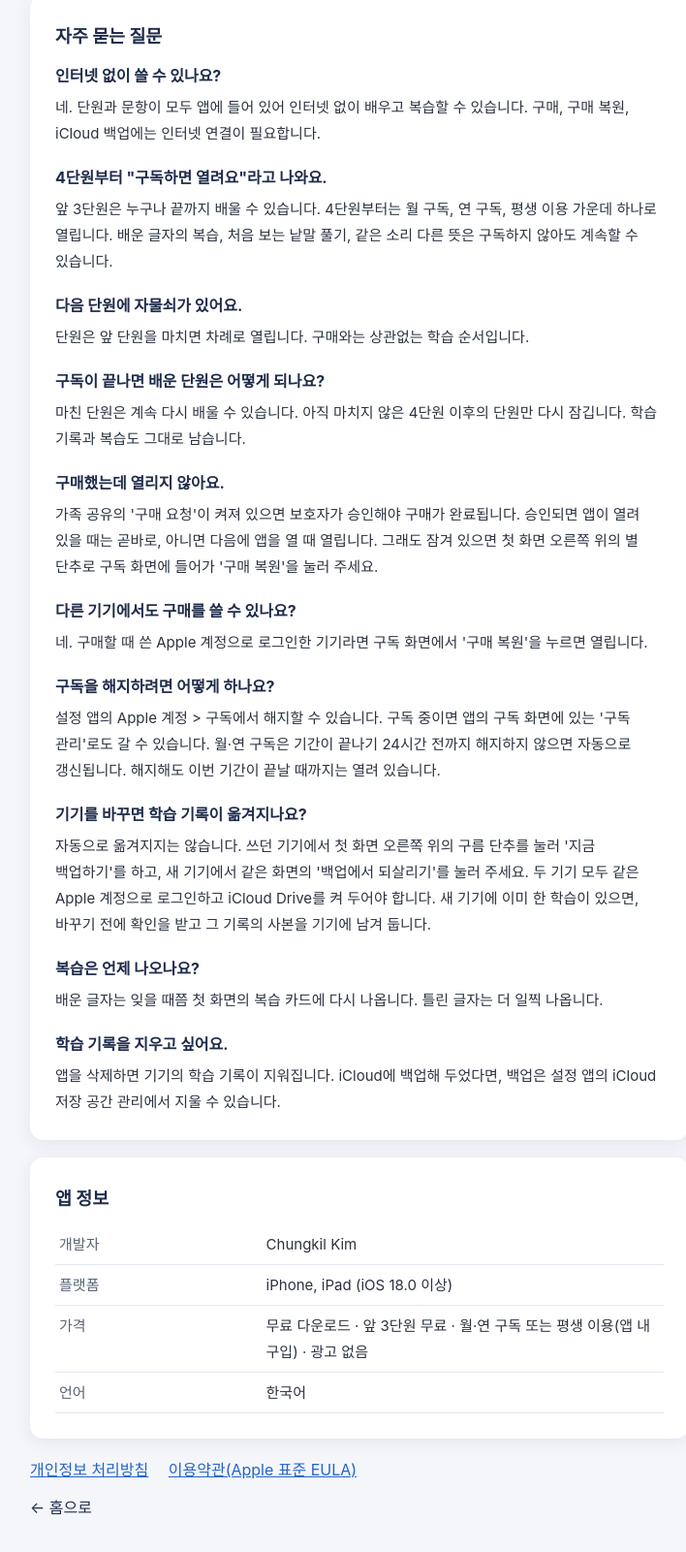
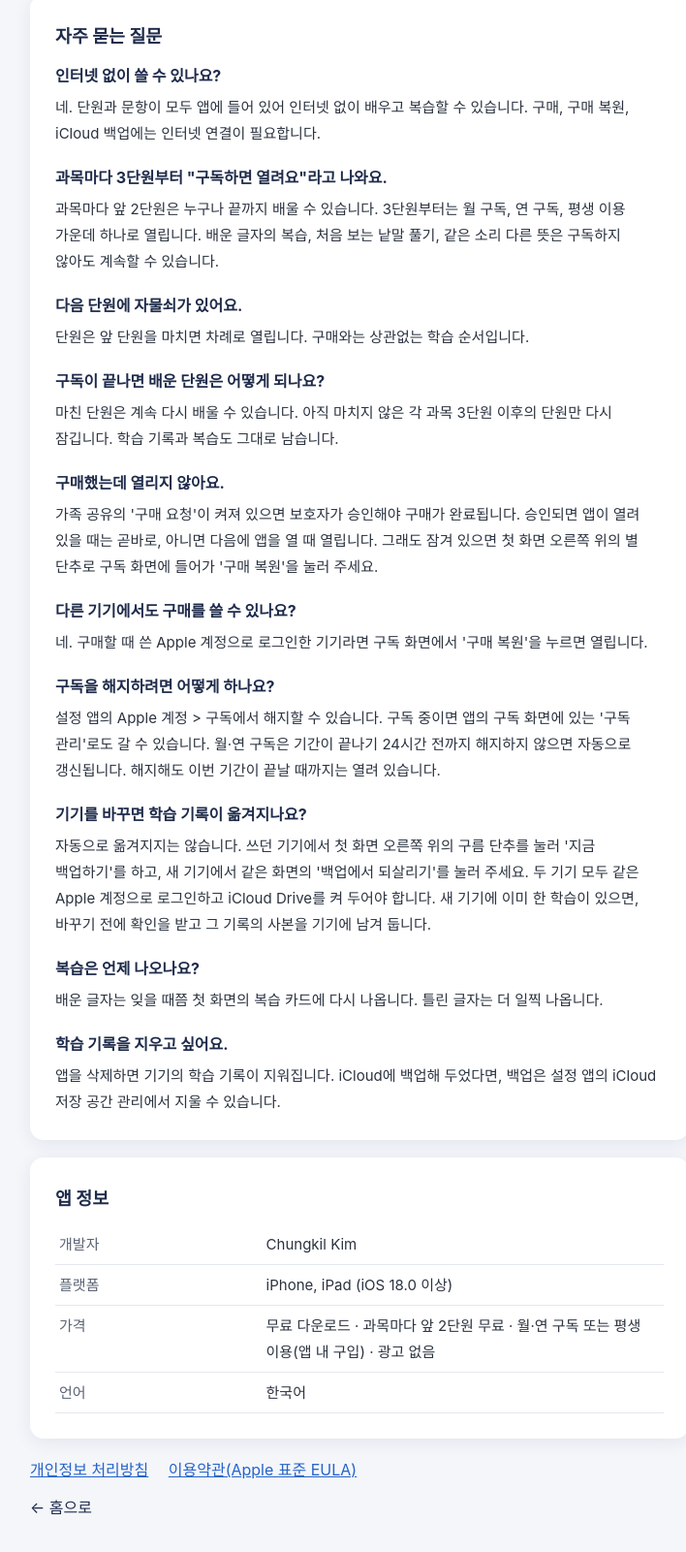
Before and after one commit to chungkil/Cropper, a plain HTML site: page tteutmadi/support.html in a window 1280 px wide. Shown: the part 349-1950 px from the top of the page at 97% size, without its empty margins (269-977 px from the left). Drawn offline with Linux system fonts and the light colour scheme.

Commit message:
tteutmadi: 범위를 다섯 과목 26단원·과목마다 앞 2단원 무료로 맞춤(index·support, ko·en)

```diff
--- a/tteutmadi/support.html
+++ b/tteutmadi/support.html
@@ -60,17 +60,17 @@ a{color:var(--accent)}
     <p><span class="l-ko">네. 단원과 문항이 모두 앱에 들어 있어 인터넷 없이 배우고 복습할 수 있습니다. 구매, 구매 복원, iCloud 백업에는 인터넷 연결이 필요합니다.</span>
     <span class="l-en">Yes. All units and questions ship inside the app, so you can learn and review without an internet connection. Purchasing, restoring purchases, and iCloud backup need a connection.</span></p>
 
-    <h3><span class="l-ko">4단원부터 "구독하면 열려요"라고 나와요.</span><span class="l-en">From unit 4 it says “구독하면 열려요” (opens with a subscription).</span></h3>
-    <p><span class="l-ko">앞 3단원은 누구나 끝까지 배울 수 있습니다. 4단원부터는 월 구독, 연 구독, 평생 이용 가운데 하나로 열립니다. 배운 글자의 복습, 처음 보는 낱말 풀기, 같은 소리 다른 뜻은 구독하지 않아도 계속할 수 있습니다.</span>
-    <span class="l-en">Anyone can study the first three units in full. From unit 4, units open with a monthly subscription, a yearly subscription, or a lifetime purchase. Reviewing characters you have learned, “처음 보는 낱말 풀기” (figuring out new words), and “같은 소리, 다른 뜻” (same sound, different meaning) stay available without a subscription.</span></p>
+    <h3><span class="l-ko">과목마다 3단원부터 "구독하면 열려요"라고 나와요.</span><span class="l-en">From unit 3 of each subject it says “구독하면 열려요” (opens with a subscription).</span></h3>
+    <p><span class="l-ko">과목마다 앞 2단원은 누구나 끝까지 배울 수 있습니다. 3단원부터는 월 구독, 연 구독, 평생 이용 가운데 하나로 열립니다. 배운 글자의 복습, 처음 보는 낱말 풀기, 같은 소리 다른 뜻은 구독하지 않아도 계속할 수 있습니다.</span>
+    <span class="l-en">Anyone can study the first two units of each subject in full. From unit 3, units open with a monthly subscription, a yearly subscription, or a lifetime purchase. Reviewing characters you have learned, “처음 보는 낱말 풀기” (figuring out new words), and “같은 소리, 다른 뜻” (same sound, different meaning) stay available without a subscription.</span></p>
 
     <h3><span class="l-ko">다음 단원에 자물쇠가 있어요.</span><span class="l-en">The next unit has a lock.</span></h3>
     <p><span class="l-ko">단원은 앞 단원을 마치면 차례로 열립니다. 구매와는 상관없는 학습 순서입니다.</span>
     <span class="l-en">Units open in order as you finish the one before. This is the learning sequence, not a paywall.</span></p>
 
     <h3><span class="l-ko">구독이 끝나면 배운 단원은 어떻게 되나요?</span><span class="l-en">What happens to finished units when a subscription ends?</span></h3>
-    <p><span class="l-ko">마친 단원은 계속 다시 배울 수 있습니다. 아직 마치지 않은 4단원 이후의 단원만 다시 잠깁니다. 학습 기록과 복습도 그대로 남습니다.</span>
-    <span class="l-en">You can keep studying the units you finished. Only unfinished units from unit 4 on lock again. Your learning records and reviews stay as they are.</span></p>
+    <p><span class="l-ko">마친 단원은 계속 다시 배울 수 있습니다. 아직 마치지 않은 각 과목 3단원 이후의 단원만 다시 잠깁니다. 학습 기록과 복습도 그대로 남습니다.</span>
+    <span class="l-en">You can keep studying the units you finished. Only unfinished units from unit 3 of each subject on lock again. Your learning records and reviews stay as they are.</span></p>
 
     <h3><span class="l-ko">구매했는데 열리지 않아요.</span><span class="l-en">I bought it but nothing opened.</span></h3>
     <p><span class="l-ko">가족 공유의 '구매 요청'이 켜져 있으면 보호자가 승인해야 구매가 완료됩니다. 승인되면 앱이 열려 있을 때는 곧바로, 아니면 다음에 앱을 열 때 열립니다. 그래도 잠겨 있으면 첫 화면 오른쪽 위의 별 단추로 구독 화면에 들어가 '구매 복원'을 눌러 주세요.</span>
@@ -102,7 +102,7 @@ a{color:var(--accent)}
     <table>
       <tr><td><span class="l-ko">개발자</span><span class="l-en">Developer</span></td><td>Chungkil Kim</td></tr>
       <tr><td><span class="l-ko">플랫폼</span><span class="l-en">Platform</span></td><td><span class="l-ko">iPhone, iPad (iOS 18.0 이상)</span><span class="l-en">iPhone, iPad (iOS 18.0 or later)</span></td></tr>
-      <tr><td><span class="l-ko">가격</span><span class="l-en">Price</span></td><td><span class="l-ko">무료 다운로드 · 앞 3단원 무료 · 월·연 구독 또는 평생 이용(앱 내 구입) · 광고 없음</span><span class="l-en">Free download · first three units free · monthly or yearly subscription, or lifetime purchase (in-app purchase) · no ads</span></td></tr>
+      <tr><td><span class="l-ko">가격</span><span class="l-en">Price</span></td><td><span class="l-ko">무료 다운로드 · 과목마다 앞 2단원 무료 · 월·연 구독 또는 평생 이용(앱 내 구입) · 광고 없음</span><span class="l-en">Free download · first two units of each subject free · monthly or yearly subscription, or lifetime purchase (in-app purchase) · no ads</span></td></tr>
       <tr><td><span class="l-ko">언어</span><span class="l-en">Language</span></td><td><span class="l-ko">한국어</span><span class="l-en">Korean</span></td></tr>
     </table>
   </div>
```
Also changed, not shown: tteutmadi/index.html (+1 -1 lines).
